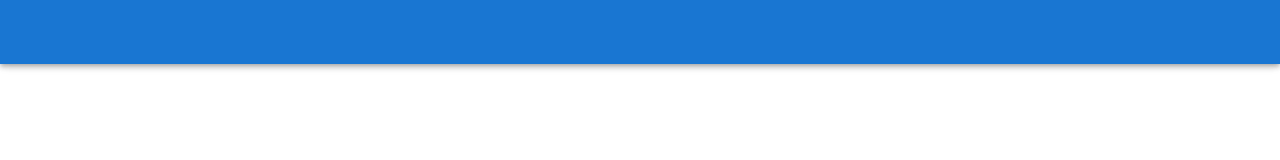
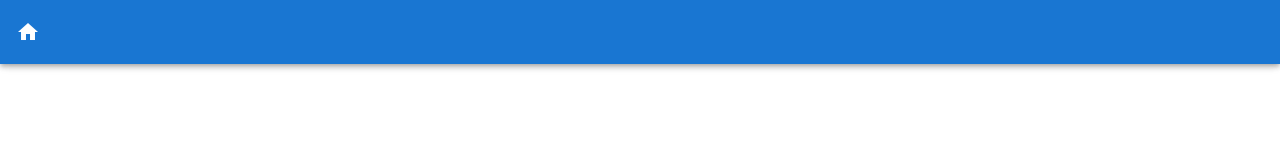
Before and after one commit to johnBrii/yonatanPractice, a Vue app: page / in a window 1280 px wide. Shown: the top 160 px of the page. Built offline with nearby package versions, Linux system fonts and the light colour scheme.

Commit message:
added navigation on dashboard

```diff
--- a/src/App.vue
+++ b/src/App.vue
@@ -1,6 +1,8 @@
 <template>
   <v-app>
-    <v-app-bar app color="primary" dark> </v-app-bar>
+    <v-app-bar app color="primary" dark
+      ><v-icon @click="router.push('/DashBoard')">mdi-home</v-icon>
+    </v-app-bar>
 
     <v-main>
       <router-view />
@@ -10,11 +12,13 @@
 
 <script>
 // import Login from "./views/Login.vue";
+import router from "./router/index";
 
 export default {
   name: "App",
 
   data: () => ({
+    router,
     //
   }),
 };
```
